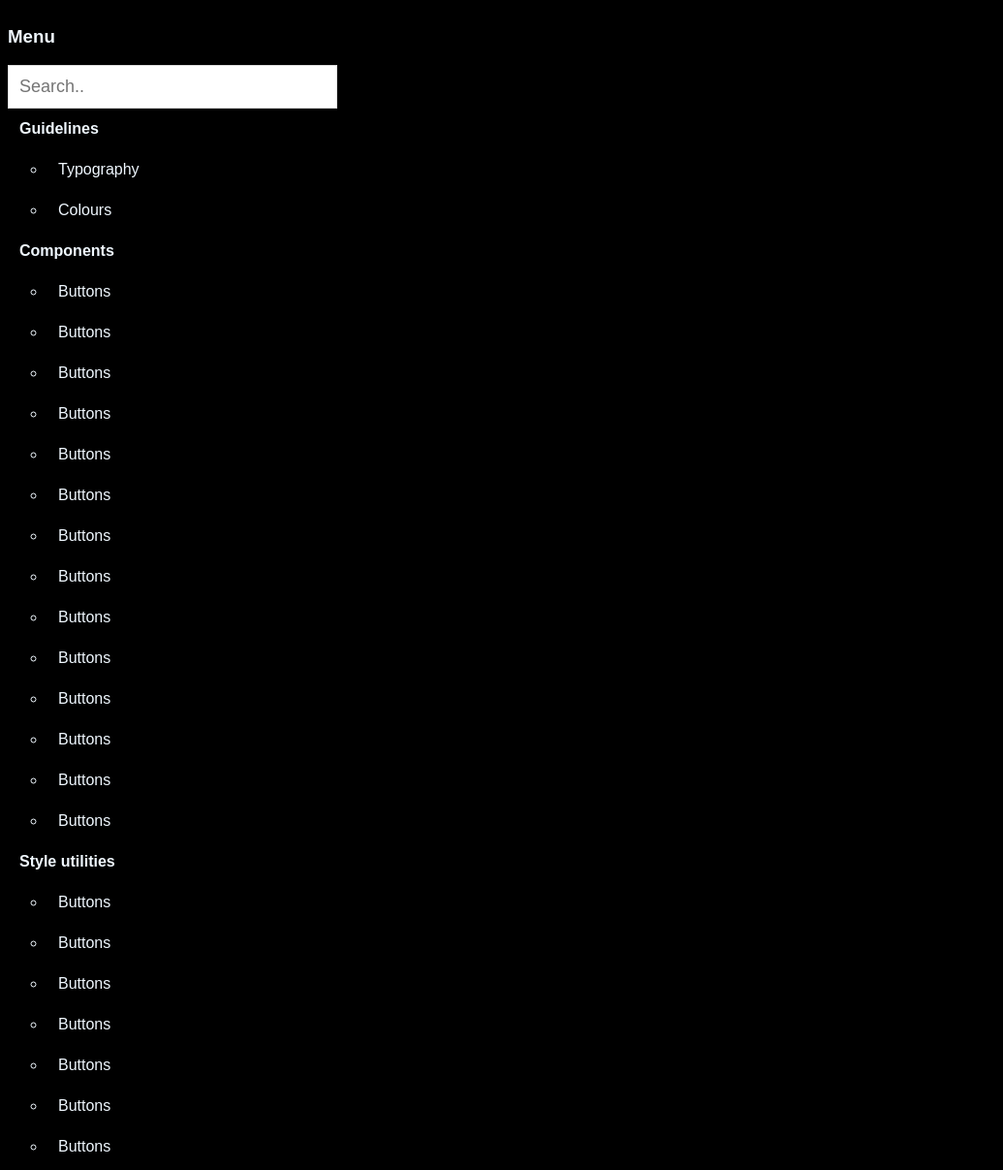
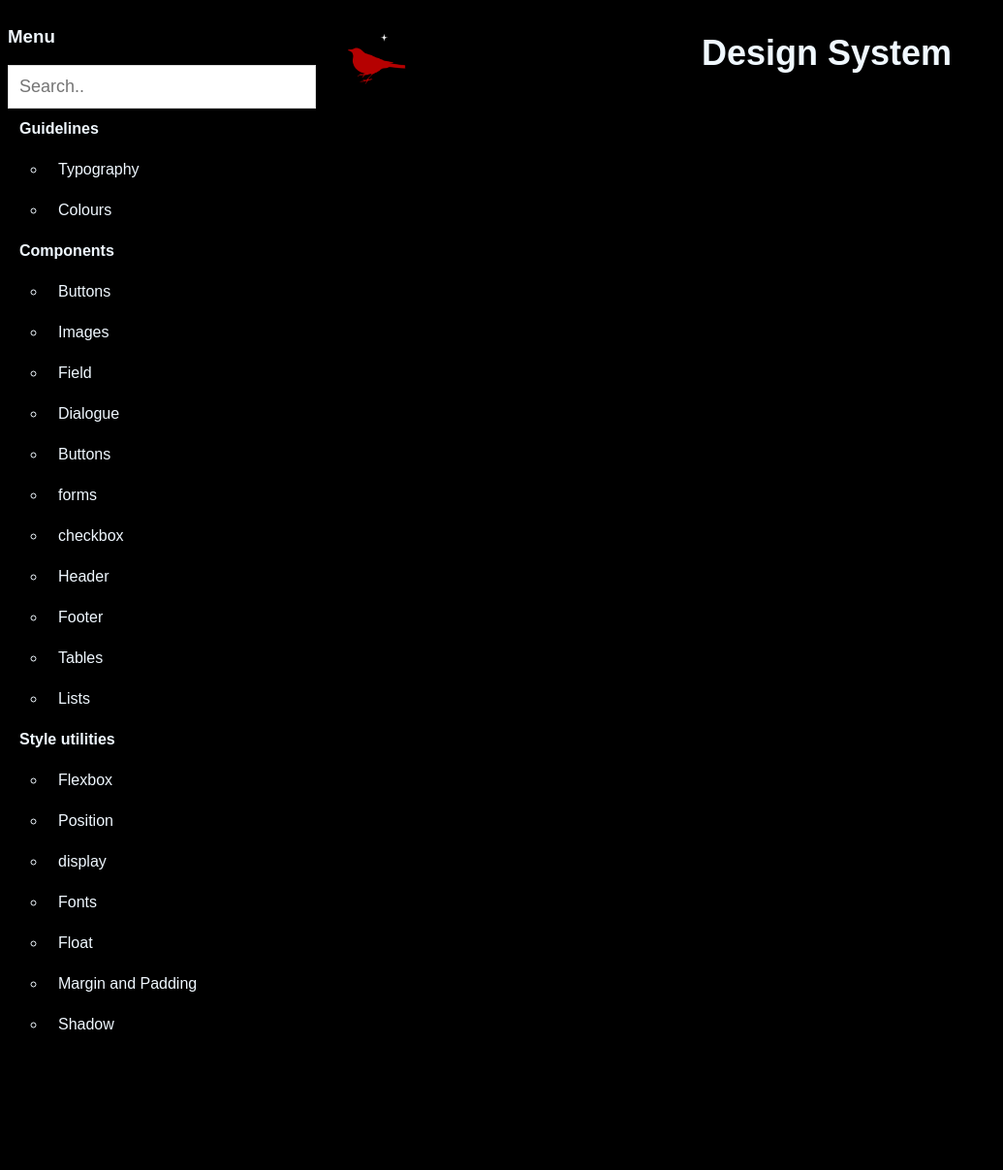
Before and after one commit to Sri01729/Falcon-Design-System, a plain HTML site: page index.html in a window 1280 px wide. Shown: the whole page at 97% size, without its empty margins (0-1035 px from the left). After the commit the page ends 1078 px from the top, so only its background shows below. Drawn offline with Linux system fonts and the light colour scheme.

Commit message:
updated skeleton

```diff
--- a/index.html
+++ b/index.html
@@ -3,15 +3,17 @@
     <head>
 <title>Design system</title>
 <meta name="viewport" content="width=device-width">
+<meta name="viewport" content="width=device-width, initial-scale=1">
+<link rel="icon" type="image/x-icon" href="images/favicon.ico">
 <link rel="stylesheet" type="text/css" href="style.css" />
 </head>
 <body>
 
 
-<div class="container">
+
 <div class="menuList" style="width:25%">
   <h3 class="Menu">Menu</h3>
-  <input type="text" id="searchList" onkeyup="myFunction()" placeholder="Search.." >
+  <input type="text" id="searchList" onkeyup="myFunction()" placeholder="Search..">
   <ul id="list">
     <li><a href="#"><b>Guidelines</b></a>
 
@@ -24,30 +26,28 @@
     <li><a href="#"><b>Components</b></a>
         <ul>
             <li><a href="#">Buttons</a></li>
+            <li><a href="#">Images</a></li>
+            <li><a href="#">Field</a></li>
+            <li><a href="#">Dialogue</a></li>
             <li><a href="#">Buttons</a></li>
-            <li><a href="#">Buttons</a></li>
-            <li><a href="#">Buttons</a></li>
-            <li><a href="#">Buttons</a></li>
-            <li><a href="#">Buttons</a></li>
-            <li><a href="#">Buttons</a></li>
-            <li><a href="#">Buttons</a></li>
-            <li><a href="#">Buttons</a></li>
-            <li><a href="#">Buttons</a></li>
-            <li><a href="#">Buttons</a></li>
-            <li><a href="#">Buttons</a></li>
-            <li><a href="#">Buttons</a></li>
-            <li><a href="#">Buttons</a></li>
+            <li><a href="#">forms</a></li>
+            <li><a href="#">checkbox</a></li>
+            <li><a href="#">Header</a></li>
+            <li><a href="#">Footer</a></li>
+            <li><a href="#">Tables</a></li>
+            <li><a href="#">Lists</a></li>
+
         </ul>
     </li>
     <li><a href="#"><b>Style utilities </b></a>
         <ul>
-            <li><a href="#">Buttons</a></li>
-            <li><a href="#">Buttons</a></li>
-            <li><a href="#">Buttons</a></li>
-            <li><a href="#">Buttons</a></li>
-            <li><a href="#">Buttons</a></li>
-            <li><a href="#">Buttons</a></li>
-            <li><a href="#">Buttons</a></li>
+            <li><a href="#">Flexbox</a></li>
+            <li><a href="#">Position</a></li>
+            <li><a href="#">display</a></li>
+            <li><a href="#">Fonts</a></li>
+            <li><a href="#">Float</a></li>
+            <li><a href="#">Margin and Padding</a></li>
+            <li><a href="#">Shadow</a></li>
         </ul></li>
 
   </ul>
@@ -55,15 +55,19 @@
 </div>
 
 <!-- Page Content -->
+<div class="logo">
+    <a href="index.html"><img src="images/logo.png"
+            alt="Design System Logo" width="100"
+            height="100"></a>
+</div>
+
+<header>
+
+  <h1>Design System</h1>
+
+</header>
 
 
-<div class="mainHeading">
-  <h1>Design system</h1>
-</div>
-
-</div>
-
-
-     <script src="appp.js"></script>
+<script src="appp.js"></script>
 </body>
 </html>
--- a/style.css
+++ b/style.css
@@ -1,16 +1,24 @@
+
+    header{
+
+        background-color: black;
+        text-align: center;
+        color:aliceblue;
+        padding-top: 2px;
+        font-family:fantasy;
+        font-size: large;
+
+    }
 
     body {
       font-family: Arial, Helvetica, sans-serif;
       background-color: black;
     }
 
-
-
-    /* Create a column layout with Flexbox */
-    .container{
-
-        display: flex;
-
+    .logo{
+    margin-top: 10px;
+    float: left;
+    margin-left: 10px;
     }
 
     .pageContent{
@@ -24,13 +32,16 @@
 
         background-color: black;
         color: aliceblue;
+        float: left;
     }
     /* Style the search box */
     #searchList {
-      width: 100%;
+      width: fit-content;
       font-size: 18px;
       padding: 11px;
       border: 1px solid #ddd;
+      width: 93%;
+
     }
 
     /* Style the navigation menu inside the left column */
```
Also changed, not shown: images/logo.png (added).
